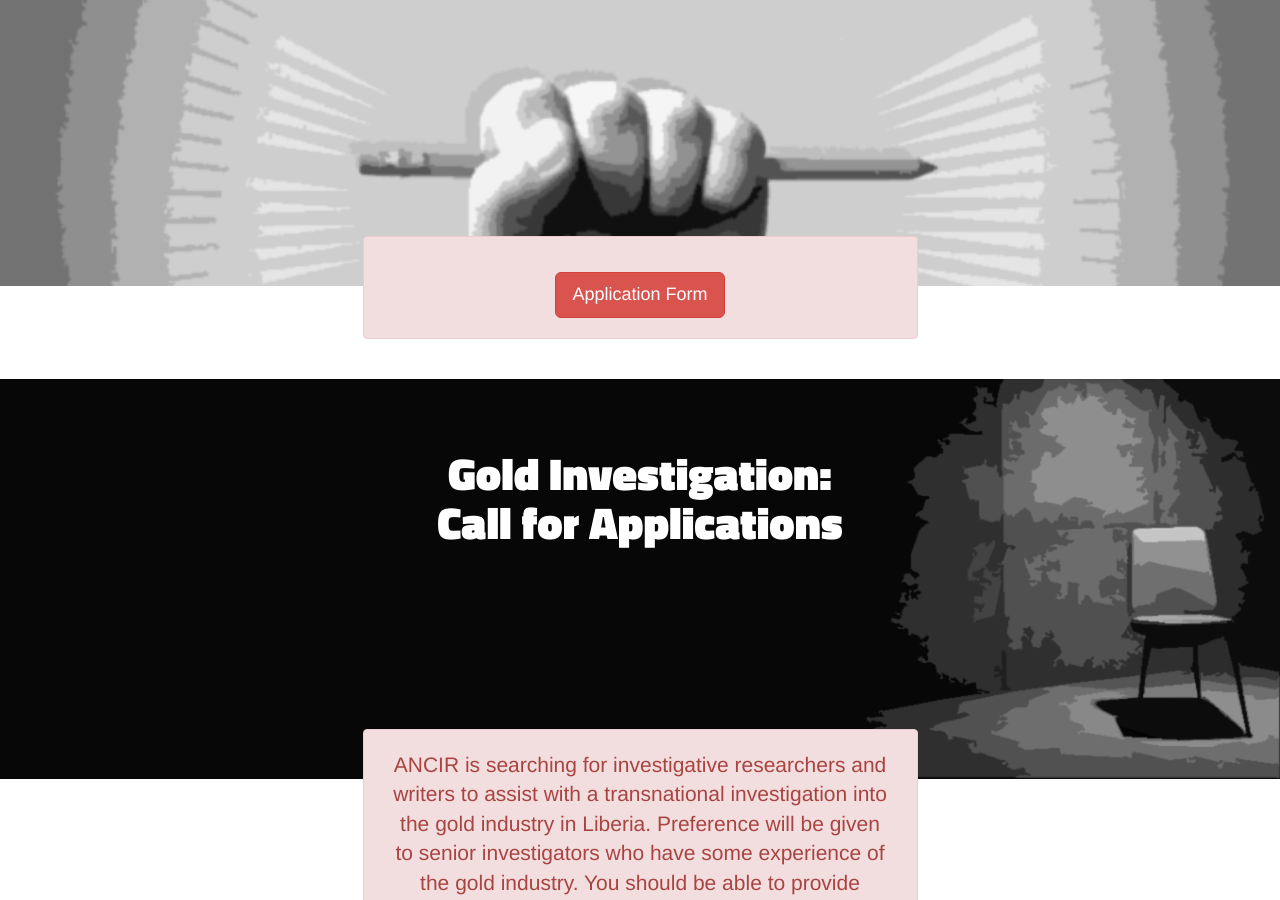
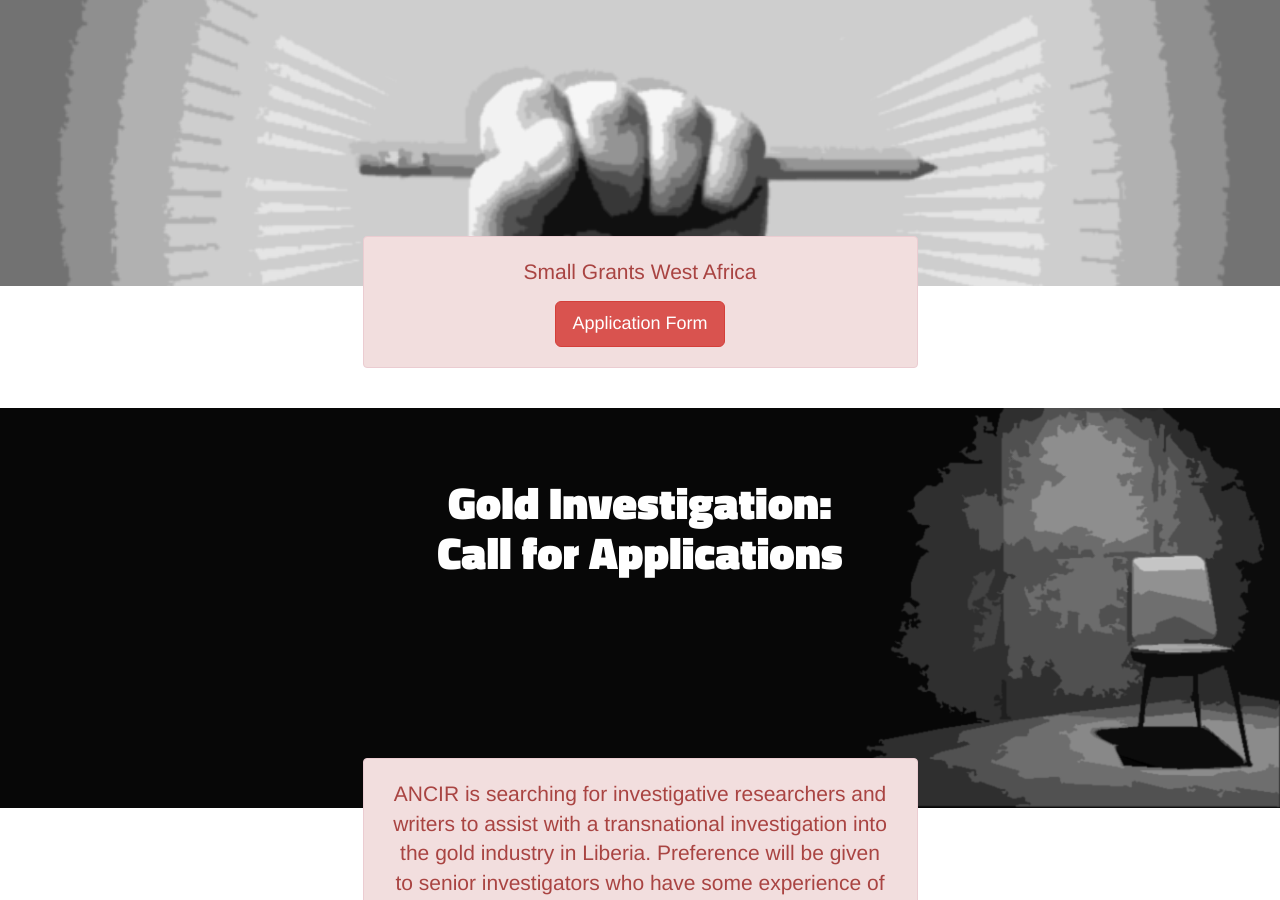
Before and after one commit to ANCIR/InvestigativeCenters.org, a Jekyll site: the page built from index.html, in a window 1280 px wide and 900 px high, scrolled down 354 px. Built offline with Jekyll 4.4.1, drawn with Linux system fonts in a browser that asks for light colours; nearby versions of some CDN libraries; some web fonts are replaced; Markdown is read by kramdown in place of the engine named in the settings.

Commit message:
Update index.html

```diff
--- a/index.html
+++ b/index.html
@@ -26,6 +26,7 @@
   <div class="row">
     <div class="col-md-6 col-md-offset-3">
       <div class="alert alert-danger text-center" style="padding:20px 25px;">
+        <p class="lead">Small Grants West Africa</p>
         <p style="margin-top:15px; margin-bottom: 0;">
           <a href="https://docs.google.com/forms/d/1aYtN7PSQF8Gz-v8Q6iE0_vRNIn4N1DQ-DouAEMIvjNc/viewform?c=0&w=1" class="btn btn-lg btn-danger" target="_blank">Application Form</a>
         </p>
```
